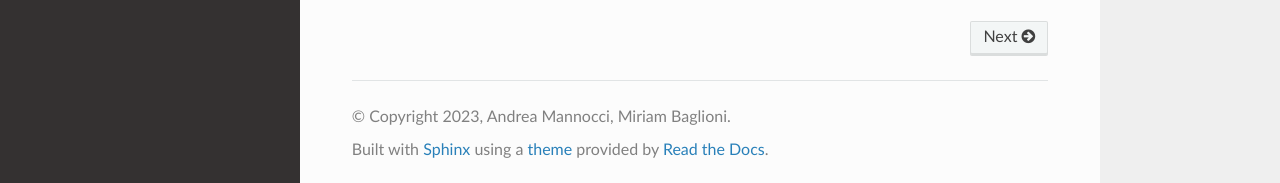
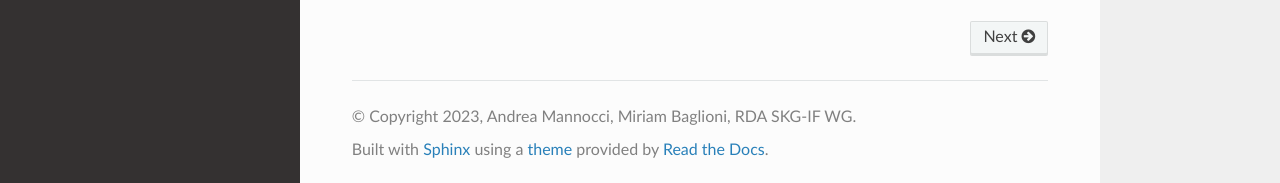
Before and after one commit to andremann/SKG-IF, a Sphinx documentation site: the page built from docs/source/index.rst, in a window 1280 px wide and 1082 px high. Shown: the part 896-1079 px from the top of the window. Built offline with Sphinx 7.4.7 and the Read the Docs theme 2.0.0, drawn with Linux system fonts in a browser that asks for light colours; pages that are not in the unit, such as notebooks, are missing from menus.

Commit message:
changing doc authors

```diff
--- a/docs/source/conf.py
+++ b/docs/source/conf.py
@@ -2,8 +2,8 @@
 
 # -- Project information
 project = 'SKG-IF'
-copyright = '2023, Andrea Mannocci, Miriam Baglioni'
-author = 'Andrea Mannocci, Miriam Baglioni'
+copyright = '2023, Andrea Mannocci, Miriam Baglioni, RDA SKG-IF WG'
+author = 'Andrea Mannocci, Miriam Baglioni, RDA SKG-IF WG'
 
 release = '0.1'
 version = '0.1.0'
```
